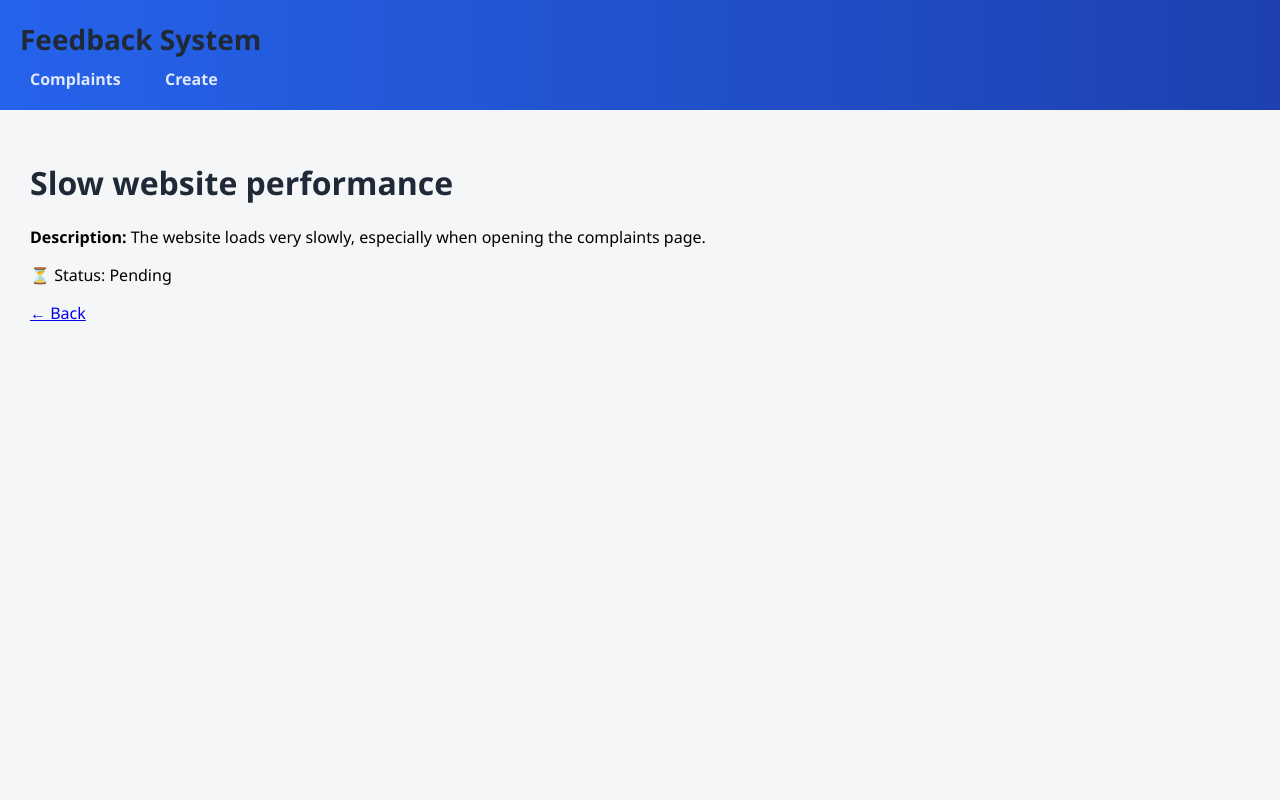
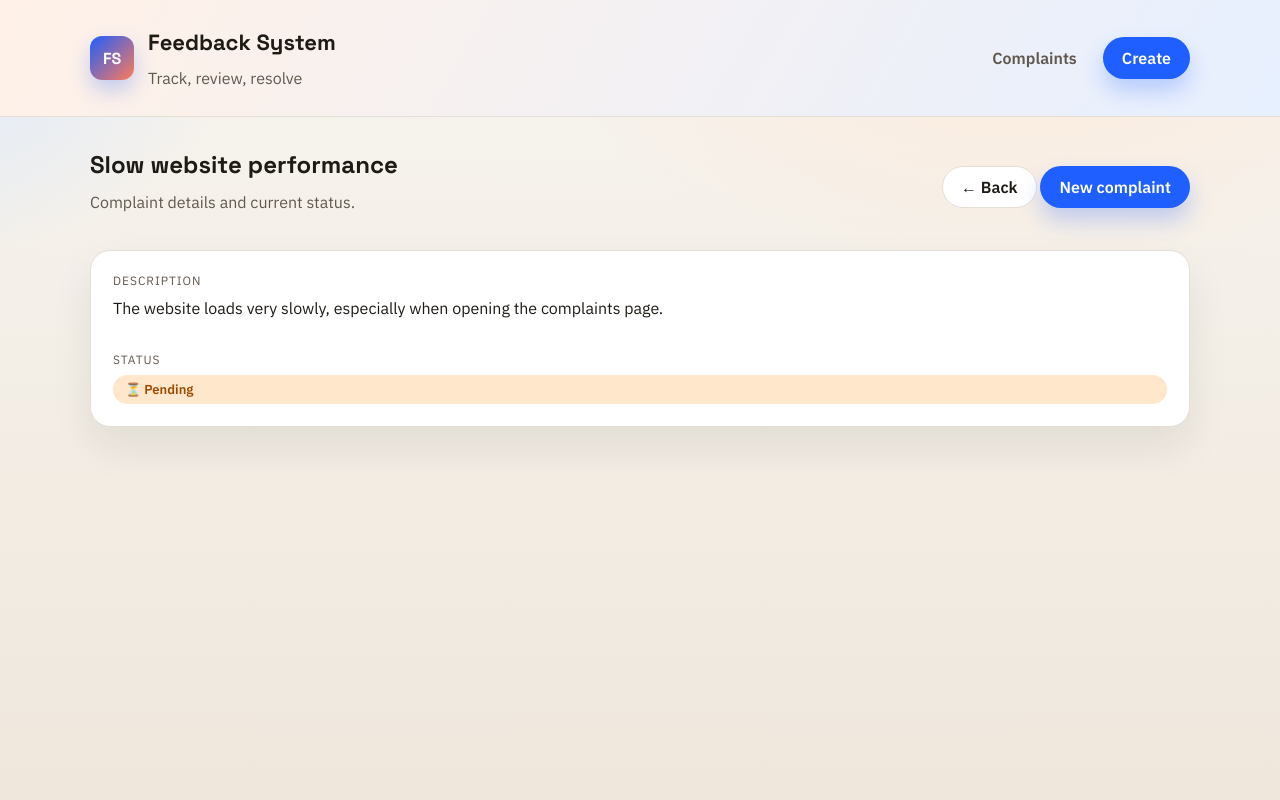
Before and after one commit to dijessym/django_project, a Django app: page /complaints/2/ in a window 1280 px wide. Run offline with Django 5.2, Linux system fonts and the light colour scheme; data comes from the database, SQL or seed files in the repository.

Commit message:
Update styles

```diff
--- a/feedback/static/feedback/style.css
+++ b/feedback/static/feedback/style.css
@@ -1,82 +1,319 @@
-/* ===== GENERAL ===== */
-body {
-    margin: 0;
-    font-family: "Segoe UI", Arial, sans-serif;
-    background-color: #f4f6f8;
+@import url("https://fonts.googleapis.com/css2?family=Space+Grotesk:wght@400;500;600;700&family=IBM+Plex+Sans:wght@400;500;600&display=swap");
+
+:root {
+  --bg: #f7f4ef;
+  --bg-strong: #efe7dc;
+  --ink: #1e1b16;
+  --muted: #61584f;
+  --primary: #1f5eff;
+  --primary-dark: #163db5;
+  --accent: #ff7a59;
+  --card: #ffffff;
+  --border: #e5ded5;
+  --shadow: 0 20px 40px rgba(30, 27, 22, 0.08);
 }
 
-/* ===== HEADER ===== */
-header {
-    background: linear-gradient(90deg, #2563eb, #1e40af);
-    color: white;
-    padding: 20px;
+*,
+*::before,
+*::after {
+  box-sizing: border-box;
 }
 
-header h2 {
-    margin: 0;
-    font-size: 28px;
+body {
+  margin: 0;
+  font-family: "IBM Plex Sans", "Segoe UI", Arial, sans-serif;
+  color: var(--ink);
+  background:
+    radial-gradient(900px 600px at 80% -10%, #ffe8d6 0%, rgba(255, 232, 214, 0) 60%),
+    radial-gradient(700px 500px at -10% 0%, #d7e7ff 0%, rgba(215, 231, 255, 0) 55%),
+    linear-gradient(180deg, var(--bg) 0%, var(--bg-strong) 100%);
+  min-height: 100vh;
 }
 
-/* ===== NAVIGATION ===== */
-nav {
-    margin-top: 10px;
+h1,
+h2,
+h3 {
+  font-family: "Space Grotesk", "Segoe UI", Arial, sans-serif;
+  margin: 0 0 12px 0;
 }
 
-nav a {
-    color: #e0e7ff;
-    text-decoration: none;
-    margin-right: 20px;
-    font-weight: 600;
-    padding: 6px 10px;
-    border-radius: 6px;
+p {
+  margin: 0 0 12px 0;
 }
 
-nav a:hover {
-    background-color: rgba(255, 255, 255, 0.2);
+a {
+  color: inherit;
+  text-decoration: none;
 }
 
-/* ===== MAIN CONTENT ===== */
-main {
-    padding: 30px;
+.container {
+  width: min(1100px, 92vw);
+  margin: 0 auto;
 }
 
-/* ===== TITLES ===== */
-h1, h2 {
-    color: #1f2937;
+.site-header {
+  padding: 28px 0;
+  background: linear-gradient(120deg, #fff1e7 0%, #e7f0ff 100%);
+  border-bottom: 1px solid var(--border);
 }
 
-/* ===== COMPLAINT LIST ===== */
-ul {
-    list-style: none;
-    padding: 0;
-    max-width: 700px;
+.header-inner {
+  display: flex;
+  align-items: center;
+  justify-content: space-between;
+  gap: 24px;
 }
 
-ul li {
-    background: white;
-    padding: 16px 20px;
-    margin-bottom: 15px;
-    border-radius: 10px;
-    box-shadow: 0 4px 12px rgba(0, 0, 0, 0.08);
-    display: flex;
-    justify-content: space-between;
-    align-items: center;
+.brand {
+  display: flex;
+  align-items: center;
+  gap: 14px;
 }
 
-/* ===== LINKS INSIDE LIST ===== */
-ul li a {
-    font-weight: 600;
-    color: #2563eb;
-    text-decoration: none;
+.brand-mark {
+  width: 44px;
+  height: 44px;
+  border-radius: 12px;
+  display: grid;
+  place-items: center;
+  font-family: "Space Grotesk", sans-serif;
+  font-weight: 700;
+  color: white;
+  background: linear-gradient(135deg, var(--primary), var(--accent));
+  box-shadow: 0 10px 20px rgba(31, 94, 255, 0.25);
 }
 
-ul li a:hover {
-    text-decoration: underline;
+.brand-text h2 {
+  font-size: 22px;
 }
 
-/* ===== STATUS TEXT ===== */
-.status {
-    font-size: 14px;
-    font-weight: bold;
-    color: #d97706;
+.brand-text p {
+  color: var(--muted);
+  margin: 2px 0 0 0;
 }
+
+.nav {
+  display: flex;
+  align-items: center;
+  gap: 12px;
+}
+
+.nav-link {
+  padding: 10px 14px;
+  border-radius: 999px;
+  font-weight: 600;
+  color: var(--muted);
+  transition: all 0.2s ease;
+}
+
+.nav-link:hover {
+  background: white;
+  color: var(--ink);
+  box-shadow: var(--shadow);
+}
+
+.page {
+  padding: 32px 0 60px;
+}
+
+.page-hero {
+  display: flex;
+  align-items: center;
+  justify-content: space-between;
+  gap: 18px;
+  margin-bottom: 26px;
+  flex-wrap: wrap;
+}
+
+.muted {
+  color: var(--muted);
+}
+
+.btn {
+  display: inline-flex;
+  align-items: center;
+  justify-content: center;
+  gap: 8px;
+  padding: 10px 18px;
+  border-radius: 999px;
+  font-weight: 600;
+  border: 1px solid transparent;
+  cursor: pointer;
+  transition: all 0.2s ease;
+}
+
+.btn-primary {
+  background: var(--primary);
+  color: white;
+  box-shadow: 0 12px 22px rgba(31, 94, 255, 0.25);
+}
+
+.btn-primary:hover {
+  background: var(--primary-dark);
+  transform: translateY(-1px);
+}
+
+.btn-ghost {
+  background: white;
+  color: var(--ink);
+  border-color: var(--border);
+}
+
+.btn-ghost:hover {
+  border-color: var(--primary);
+  color: var(--primary);
+  transform: translateY(-1px);
+}
+
+.card {
+  background: var(--card);
+  border: 1px solid var(--border);
+  border-radius: 20px;
+  padding: 22px;
+  box-shadow: var(--shadow);
+}
+
+.list {
+  list-style: none;
+  padding: 0;
+  margin: 0;
+  display: grid;
+  gap: 14px;
+}
+
+.list-item {
+  display: flex;
+  align-items: center;
+  justify-content: space-between;
+  gap: 16px;
+  padding: 18px 20px;
+  border-radius: 16px;
+  background: white;
+  border: 1px solid var(--border);
+  box-shadow: var(--shadow);
+}
+
+.item-main {
+  display: flex;
+  flex-direction: column;
+  gap: 6px;
+}
+
+.item-title {
+  font-family: "Space Grotesk", sans-serif;
+  font-weight: 600;
+  color: var(--ink);
+}
+
+.item-title:hover {
+  color: var(--primary);
+}
+
+.item-meta {
+  color: var(--muted);
+  font-size: 13px;
+}
+
+.status-badge {
+  display: inline-flex;
+  align-items: center;
+  gap: 6px;
+  padding: 6px 12px;
+  border-radius: 999px;
+  font-weight: 600;
+  font-size: 13px;
+}
+
+.status-ok {
+  color: #0b6b3a;
+  background: #dcf7e5;
+}
+
+.status-pending {
+  color: #9a4b00;
+  background: #ffe7cc;
+}
+
+.detail-card {
+  display: grid;
+  gap: 18px;
+}
+
+.detail-row {
+  display: grid;
+  gap: 8px;
+}
+
+.detail-label {
+  font-size: 12px;
+  text-transform: uppercase;
+  letter-spacing: 0.08em;
+  color: var(--muted);
+}
+
+.detail-value {
+  font-size: 16px;
+  line-height: 1.6;
+}
+
+.form-card {
+  max-width: 720px;
+}
+
+.form p {
+  display: grid;
+  gap: 8px;
+  margin-bottom: 16px;
+}
+
+.form label {
+  font-weight: 600;
+}
+
+.form input,
+.form textarea,
+.form select {
+  border-radius: 12px;
+  border: 1px solid var(--border);
+  padding: 10px 12px;
+  font-size: 15px;
+  font-family: inherit;
+  background: #fffdfb;
+}
+
+.form textarea {
+  min-height: 140px;
+  resize: vertical;
+}
+
+.form-actions {
+  display: flex;
+  gap: 12px;
+  align-items: center;
+  flex-wrap: wrap;
+  margin-top: 12px;
+}
+
+.empty-state {
+  text-align: center;
+  display: grid;
+  gap: 10px;
+  padding: 30px;
+}
+
+@media (max-width: 720px) {
+  .header-inner {
+    flex-direction: column;
+    align-items: flex-start;
+  }
+
+  .nav {
+    width: 100%;
+    justify-content: flex-start;
+  }
+
+  .list-item {
+    flex-direction: column;
+    align-items: flex-start;
+  }
+}
--- a/feedback/templates/feedback/base.html
+++ b/feedback/templates/feedback/base.html
@@ -3,6 +3,7 @@
 <html lang="en">
 <head>
     <meta charset="UTF-8">
+    <meta name="viewport" content="width=device-width, initial-scale=1">
     <title>Feedback System</title>
 
     <!-- CSS -->
@@ -11,18 +12,28 @@
 
 <body>
 
-<header>
-    <h2>Feedback System</h2>
+<header class="site-header">
+    <div class="container header-inner">
+        <div class="brand">
+            <div class="brand-mark">FS</div>
+            <div class="brand-text">
+                <h2>Feedback System</h2>
+                <p>Track, review, resolve</p>
+            </div>
+        </div>
 
-    <nav>
-        <a href="{% url 'complaint_list' %}">Complaints</a>
-        <a href="{% url 'complaint_create' %}">Create</a>
-    </nav>
+        <nav class="nav">
+            <a class="nav-link" href="{% url 'complaint_list' %}">Complaints</a>
+            <a class="btn btn-primary" href="{% url 'complaint_create' %}">Create</a>
+        </nav>
+    </div>
 </header>
 
-<main>
-    {% block content %}
-    {% endblock %}
+<main class="page">
+    <div class="container">
+        {% block content %}
+        {% endblock %}
+    </div>
 </main>
 
 </body>
--- a/feedback/templates/feedback/complaint_detail.html
+++ b/feedback/templates/feedback/complaint_detail.html
@@ -1,15 +1,30 @@
 {% extends "feedback/base.html" %}
 
 {% block content %}
-<h1>{{ complaint.title }}</h1>
+<section class="page-hero">
+  <div>
+    <h1>{{ complaint.title }}</h1>
+    <p class="muted">Complaint details and current status.</p>
+  </div>
+  <div class="hero-actions">
+    <a class="btn btn-ghost" href="{% url 'complaint_list' %}">&#8592; Back</a>
+    <a class="btn btn-primary" href="{% url 'complaint_create' %}">New complaint</a>
+  </div>
+</section>
 
-<p><b>Description:</b> {{ complaint.description }}</p>
+<div class="card detail-card">
+  <div class="detail-row">
+    <span class="detail-label">Description</span>
+    <p class="detail-value">{{ complaint.description }}</p>
+  </div>
 
-{% if complaint.status == "resolved" %}
-  <p>✅ Status: Resolved</p>
-{% else %}
-  <p>⏳ Status: Pending</p>
-{% endif %}
-
-<a href="{% url 'complaint_list' %}">← Back</a>
+  <div class="detail-row">
+    <span class="detail-label">Status</span>
+    {% if complaint.status == "resolved" %}
+      <span class="status-badge status-ok">&#10003; Resolved</span>
+    {% else %}
+      <span class="status-badge status-pending">&#9203; Pending</span>
+    {% endif %}
+  </div>
+</div>
 {% endblock %}
```
Also changed, not shown: feedback/templates/feedback/complaint_create.html (+17 -8 lines), feedback/templates/feedback/complaint_list.html (+20 -7 lines).
